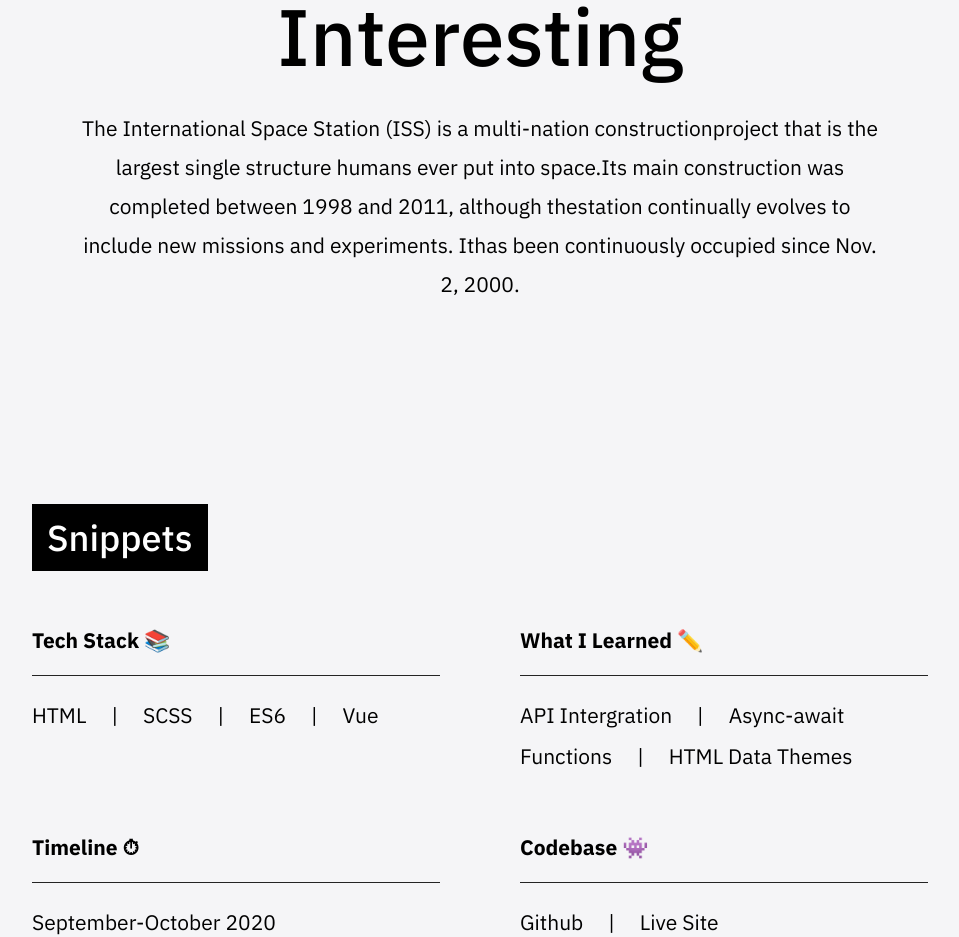
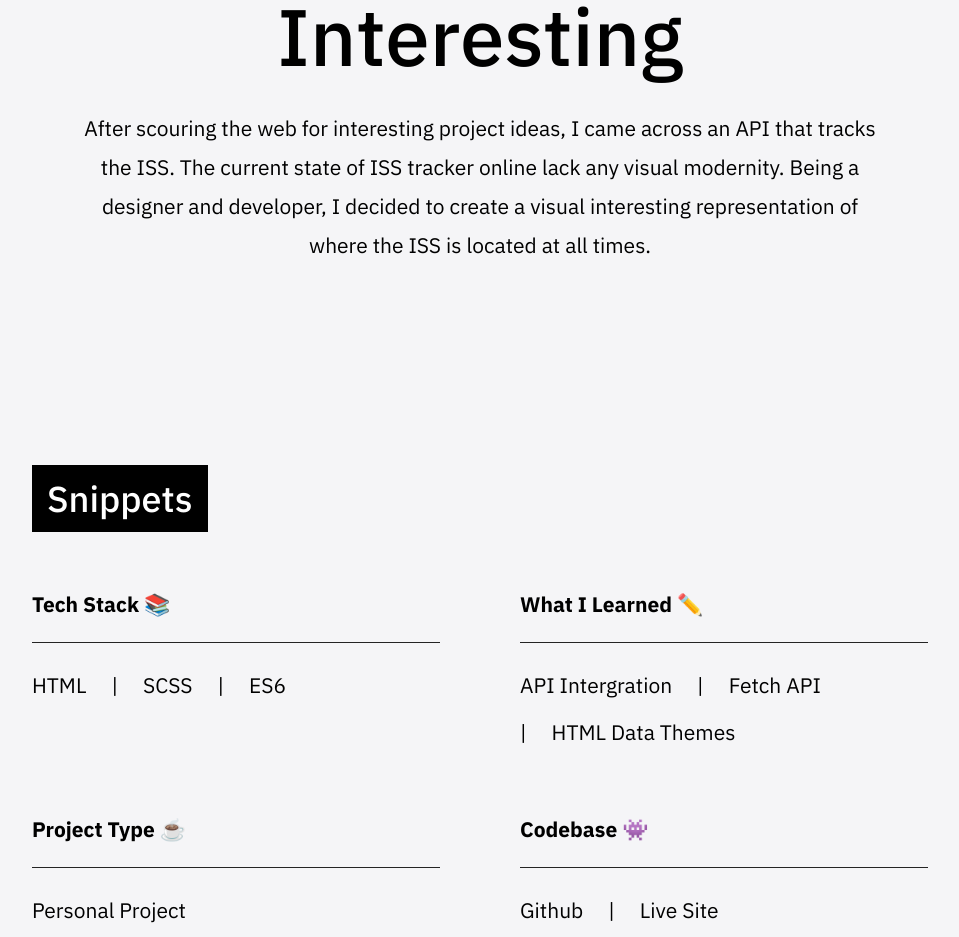
Before and after one commit to tyler-morales/portfolio-vue, a Vue app: page /iss_tracker in a window 1280 px wide. Shown: the part 990-1927 px from the top of the page, without its empty margins (160-1119 px from the left). Built offline with nearby package versions, Linux system fonts and the light colour scheme; what vue-glide-js would draw is missing.

Commit message:
📝 Write content

```diff
--- a/src/components/project/process/Design.vue
+++ b/src/components/project/process/Design.vue
@@ -5,8 +5,8 @@
       <p>{{ design.description }}</p>
     </div>
     <div class="container">
+      <Moodboard :moodboard="moodboard" />
       <UI :ui="ui" />
-      <Moodboard :moodboard="moodboard" />
     </div>
   </section>
 </template>
@@ -22,7 +22,7 @@ export default {
       required: false
     },
     ui: {
-      type: Object,
+      type: Array,
       required: false
     },
     moodboard: {
--- a/src/components/project/process/Objectives.vue
+++ b/src/components/project/process/Objectives.vue
@@ -3,7 +3,7 @@
     <h3>Client Objectives</h3>
     <div class="objetive-container">
       <ul>
-        <h4 class="list--header">Problems/ Goals</h4>
+        <h4 class="list--header">Problems</h4>
         <li v-for="(item, index) in objectives.goals" :key="index">
           {{ item }}
         </li>
@@ -33,7 +33,7 @@ export default {
 .objetive-container {
   display: grid;
   gap: 40px;
-  grid-template-columns: repeat(auto-fill, minmax(350px, 1fr));
+  grid-template-columns: repeat(auto-fill, minmax(430px, 1fr));
 
   @include breakpoint(sm) {
     grid-template-columns: 1fr;
@@ -41,6 +41,8 @@ export default {
 
   li {
     color: Rgba($color-primary / $semi-light);
+    list-style-type: circle;
+    list-style-position: inside;
   }
 }
 </style>
--- a/src/styles/2-base/typography.scss
+++ b/src/styles/2-base/typography.scss
@@ -96,7 +96,7 @@ p {
 
 ol,
 ul {
-  line-height: 39px;
+  line-height: 45px;
 }
 
 li,
--- a/src/views/ISSTracker.vue
+++ b/src/views/ISSTracker.vue
@@ -92,24 +92,20 @@ export default {
       },
       intro: {
         title: 'Making the Boring Interesting',
-        description: `The International Space Station (ISS) is a multi-nation constructionproject that is the largest single structure humans ever put into space.Its main construction was completed between 1998 and 2011, although thestation continually evolves to include new missions and experiments. Ithas been continuously occupied since Nov. 2, 2000.`
+        description: `After scouring the web for interesting project ideas, I came across an API that tracks the ISS. The current state of ISS tracker online lack any visual modernity. Being a designer and developer, I decided to create a visual interesting representation of where the ISS is located at all times.`
       },
       snippets: [
         {
           name: 'Tech Stack 📚',
-          items: ['HTML', 'SCSS', 'ES6', 'Vue']
+          items: ['HTML', 'SCSS', 'ES6']
         },
         {
           name: 'What I Learned ✏️',
-          items: [
-            'API Intergration',
-            'Async-await Functions',
-            'HTML Data Themes'
-          ]
+          items: ['API Intergration', 'Fetch API', 'HTML Data Themes']
         },
         {
-          name: 'Timeline ⏱',
-          items: ['September-October 2020']
+          name: 'Project Type ☕️',
+          items: ['Personal Project']
         },
         {
           name: 'Codebase 👾',
@@ -117,29 +113,28 @@ export default {
           items: [
             {
               name: 'Github',
-              link: 'https://github.com/'
+              link: 'https://github.com/tyler-morales/iss'
             },
             {
               name: 'Live Site',
-              link: 'https://tmo.codes/'
+              link: 'https://theisstracker.netlify.app/'
             }
           ]
         }
       ],
       situation: {
         description:
-          'We need an interactive and real-time view of the ISS with a modern design',
-        org: '–ISS Comission'
+          'Transform a standard satilate tracker from an early 2000s website to a modern 2020 web app',
+        org: '– Tyler Morales'
       },
       solution: {
-        title:
-          'Translating Data Into a Readable, Digestible & Beautiful Application',
+        title: 'Upgrading Design, Usability and Enjoyment',
         description:
-          'The International Space Station (ISS) is a multi-nation construction project that is the largest single structure humans ever put into space. Its main construction was completed between 1998 and 2011, although the station continually evolves to include new missions and experiments. It has been continuously occupied since Nov. 2, 2000.'
+          'The main goal of this project is to take in data from an API, and transform that data into a beautiful and exicting tool for people interested or who have no idea what or where the International Space Statio is fun to view. Through modernizing the design and implementing the latest Front End features such as the Fetch API & Flexbox and CSS Grid, the web app will be future proof on both fronts'
       },
       process: {
         description:
-          'There is more to design and web development than the mere process of what one sees as the final product. Far before any visual interface is conceived, I meet and collaborate with the client to better understand their goals. Armed with this knowledge, I am able to build smart– incorporating business needs as well as design aesthetics and modern web architecture and technologies to solve the most important needs for the client.'
+          'Each project demands a differnt tatic for a succesful final product. For this project, I wanted to reimagine what a satalite tracker could be. In order to accomplish that, I started the design phase not in mockups, layouts or color patterns, but rather the reassoning and strategy behind how the user would use this tool. From there, I was better able to design and develop a production grade web app. It is important to keep in mind that these steps are not stricly linear in production. Due to the iterative design and development process, oftentimes I will go back and rethink or design key features'
       },
       scope: [
         {
@@ -163,22 +158,22 @@ export default {
         {
           phaseName: 'Development',
           code: true,
-          responsibilities: ['Frontend Development', 'Accessibility Standards']
+          responsibilities: ['Frontend Development', 'API Intergration']
         }
       ],
       discovery: {
-        description: `Lorem ipsum dolor sit amet consectetur, adipisicing elit. Debitis cum provident velit eaque, pariatur perferendis!`
+        description: `To begin, I started finding the current problems facing existing satalite trackers and defining solutions to them. I came up with my solutions through both general research about what the ISS is and existing ISS trackers.`
       },
       objectives: {
         goals: [
-          'Too much complexity',
-          'Increase number of users',
-          'Match design aesthetic of similar leading companies'
+          'Too many confusing or irrevelant features/ metrics',
+          'Lacking a strong/ modern visual design',
+          'Mobile/ tablet views are unexistent'
         ],
         solutions: [
-          'Too much complexity',
-          'Increase number of users',
-          'Match design aesthetic of similar leading companies'
+          'Design a clear "control pannel" of useful features/ metrics',
+          'Upgrade the design to that of modern space inspired',
+          'Create a responsive layout'
         ]
       },
       competition: [
@@ -206,32 +201,46 @@ export default {
       ],
       strategy: {
         description:
-          'Lorem ipsum dolor sit amet consectetur, adipisicing elit. Debitis cum provident velit eaque, pariatur perferendis!',
+          'After general research and objective analysis, I began playing around with how content would fit together and interact. I cemented the metrics I wanted to include and then arranged how they should interact with each other.',
         infoArc: {
-          description: `Lorem ipsum dolor sit amet consectetur, adipisicing elit. Debitis cum provident velit eaque, pariatur perferendis!`,
-          image: 'https://picsum.photos/id/556/300'
+          description: `This is where I gathered all of the metrics and data points that I wanted to include. This  included, velocity, latitude and longitude coordinates, wheather or not the ISS was covered by the moon (visibility), what country it was currently over and a description of what the ISS is were all essiental to better understanding the ISS.`,
+          image:
+            'https://external-content.duckduckgo.com/iu/?u=https%3A%2F%2Fcdn.searchenginejournal.com%2Fwp-content%2Fuploads%2F2019%2F08%2Finformation-architecture-graphic.png&f=1&nofb=1'
         },
         interaction: {
-          description: `Lorem ipsum dolor sit amet consectetur, adipisicing elit. Debitis cum provident velit eaque, pariatur perferendis!`,
-          image: 'https://picsum.photos/id/292/300'
+          description: `This stage lays out how elements interect with each other and with the user. To execute this, I defined the context of the site: a map. From my research I understood that having a control pannel where users could find the metrics and informaton is usefull. This is the flow. Finally, I was able to get granular and define positioning, layout and overall design. This leads nicely to the next stage of development. `,
+          image:
+            'https://qubstudio.com/wp-content/uploads/2018/09/%D0%9C%D0%BE%D0%BD%D1%82%D0%B0%D0%B6%D0%BD%D0%B0%D1%8F-%D0%BE%D0%B1%D0%BB%D0%B0%D1%81%D1%82%D1%8C-1@2x-100-768x574.jpg'
         }
       },
       design: {
-        description: `Lorem, ipsum dolor sit amet consectetur adipisicing elit. Qui porro deleniti mollitia facilis nobis esse autem, nesciunt cupiditate molestiae tempore?`
+        description: `After finguring strategy and UX, I am finally able to design. This includes lo-fi wireframes, hi-fi mockups and every design element inbetween. `
       },
-      ui: {
-        image: 'https://picsum.photos/id/529/500',
-        description: 'a description of a picture'
-      },
+      ui: [
+        {
+          image:
+            'https://i.pinimg.com/originals/d8/7a/b5/d87ab59823fbc3f3d493c732fa45888f.png',
+          description: 'A look at the design system'
+        }
+      ],
       moodboard: {
-        image: 'https://picsum.photos/id/526/500',
-        description: 'a description of the moodboard'
+        image:
+          'https://i.pinimg.com/236x/05/00/1b/05001b1346fea9be6590deb24dc5021e.jpg',
+        description: 'Some moodboard ideas'
       },
       dev: {
         description:
-          'A description of something deve related hopefully long enough to make a thorough descripiotn of what I am trying to convey'
+          'Personally, my favorite stage, I can now begin making the project come to life. I will be using the latest web technologies and practices to insure the longevity of this web app.'
       },
       technologies: [
+        {
+          name: 'ES6',
+          logo: 'javascript'
+        },
+        {
+          name: 'SCSS',
+          logo: 'sass'
+        },
         {
           name: 'HTML',
           logo: 'html-5'
@@ -241,64 +250,46 @@ export default {
           logo: 'github-icon'
         },
         {
-          name: 'SCSS',
-          logo: 'sass'
-        },
-        {
           name: 'Netlify',
           logo: 'netlify'
-        },
-        {
-          name: 'ES6',
-          logo: 'javascript'
-        },
-        {
-          name: 'Vue',
-          logo: 'vue'
         }
       ],
       features: [
         {
-          name: 'Flexbox CSS Grid',
+          name: 'API Intergration (Fetch API)',
+          description: `Without a doubt, the Fetch API made it efficent and easy to grab data from the API and display it in the browser. Error checking and having multiple API's display info was made easy with this feature.`
+        },
+        {
+          name: 'Leaflet (JS map library)',
           description:
-            'Flexbox & CSS grid made ispossible and simple to make aresponsive web app, adjusting font,size and elements accordingly'
+            'I used Leaflet to take care of rendering a responsive map. With just a few lines of code I was able to insert an ISS icon and have it move continously (10sec intervals).'
+        },
+        {
+          name: 'Where The ISS & Rest Countries API',
+          description: `The engine of this web app came from Where the ISS's API. This included all of the metrics that are displayed on the control pannel. To get the country flag icons, I used the popular REST Countries API`
         },
         {
           name: 'Flexbox CSS Grid',
           description:
-            'Flexbox & CSS grid made ispossible and simple to make aresponsive web app, adjusting font,size and elements accordingly'
+            'Using the latest css features, I was able to build a fully responsive layout, while maintaining a clean codebase.'
         },
         {
-          name: 'Flexbox CSS Grid',
+          name: 'CSS Transitions',
           description:
-            'Flexbox & CSS grid made ispossible and simple to make aresponsive web app, adjusting font,size and elements accordingly'
+            'In order to make the interface more friendly, I added a couple transitions to the cotrol pannel when it is minified and shows/ hides the more info tab.'
         },
         {
-          name: 'Flexbox CSS Grid',
+          name: 'CSS Custom Properities',
           description:
-            'Flexbox & CSS grid made ispossible and simple to make aresponsive web app, adjusting font,size and elements accordingly'
-        },
-        {
-          name: 'Flexbox CSS Grid',
-          description:
-            'Flexbox & CSS grid made ispossible and simple to make aresponsive web app, adjusting font,size and elements accordingly'
-        },
-        {
-          name: 'Flexbox CSS Grid',
-          description:
-            'Flexbox & CSS grid made ispossible and simple to make aresponsive web app, adjusting font,size and elements accordingly'
+            'Creating a dark theme when the moon covers the ISS was easily implemented by using CSS Custom Properties (variables) and HTML Data-themes. This allowed for easy color pallete switching on all of the components.'
         }
       ],
       results: {
         image: 'https://tmo.codes/images/iss_composite.png',
-        lighthouseReport: 'tmo.codes'
+        lighthouseReport:
+          'https://lighthouse-dot-webdotdevsite.appspot.com//lh/html?url=http%3A%2F%2Ftheisstracker.netlify.app'
       },
       lighthouse: [
-        {
-          name: 'Speed',
-          icon: '⚡️',
-          score: 90
-        },
         {
           name: 'Performance',
           icon: '💪🏽',
@@ -307,11 +298,21 @@ export default {
         {
           name: 'Accesibility',
           icon: '👁',
-          score: 92
+          score: 88
+        },
+        {
+          name: 'Best Practices',
+          icon: '⚡️',
+          score: 98
+        },
+        {
+          name: 'SEO',
+          icon: '🖥',
+          score: 100
         }
       ],
       summary: {
-        description: `The International Space Station (ISS) is a multi-nation construction project that is the largest single structure humans ever put into space. Its main construction was completed between 1998 and 2011, although the station continually evolves to include new missions and experiments. It has been continuously occupied since Nov. 2, 2000.`
+        description: `Overall, I really enjoyed building this project. I immersed myself in new techbologies to create one cohesive tool for viewing an otherwise boring tracker. I am continually updating this project and making sure it can continue being a usefull tool.`
       }
     }
   }
```
Also changed, not shown: src/components/project/process/StackedCards.vue (+4 -3 lines), src/components/project/process/UI.vue (+8 -4 lines).
